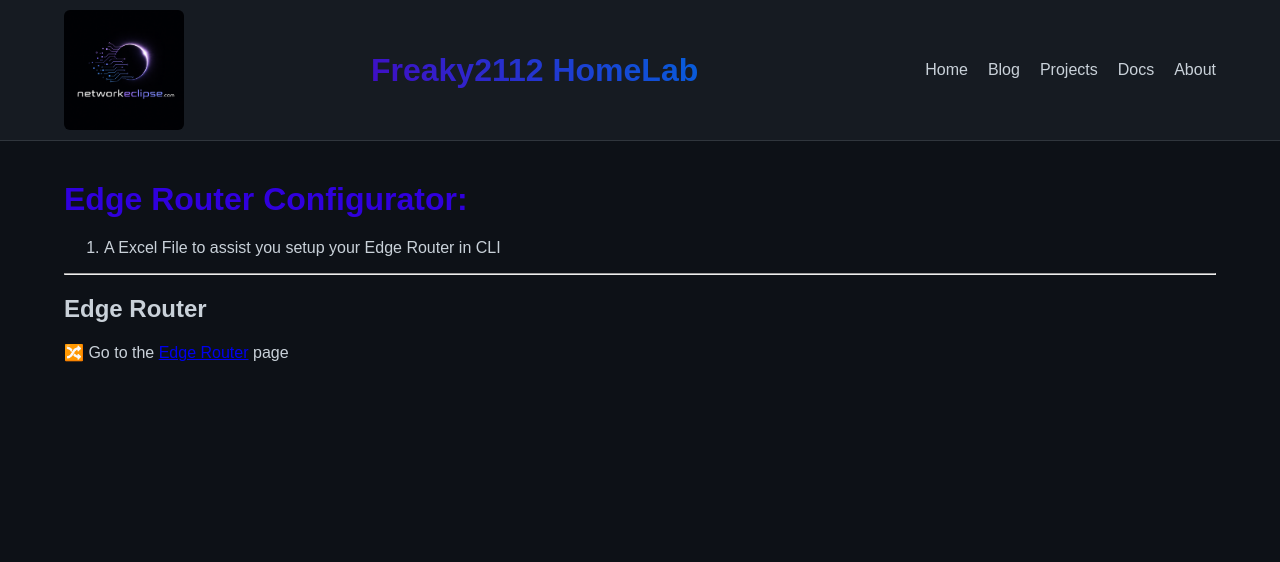
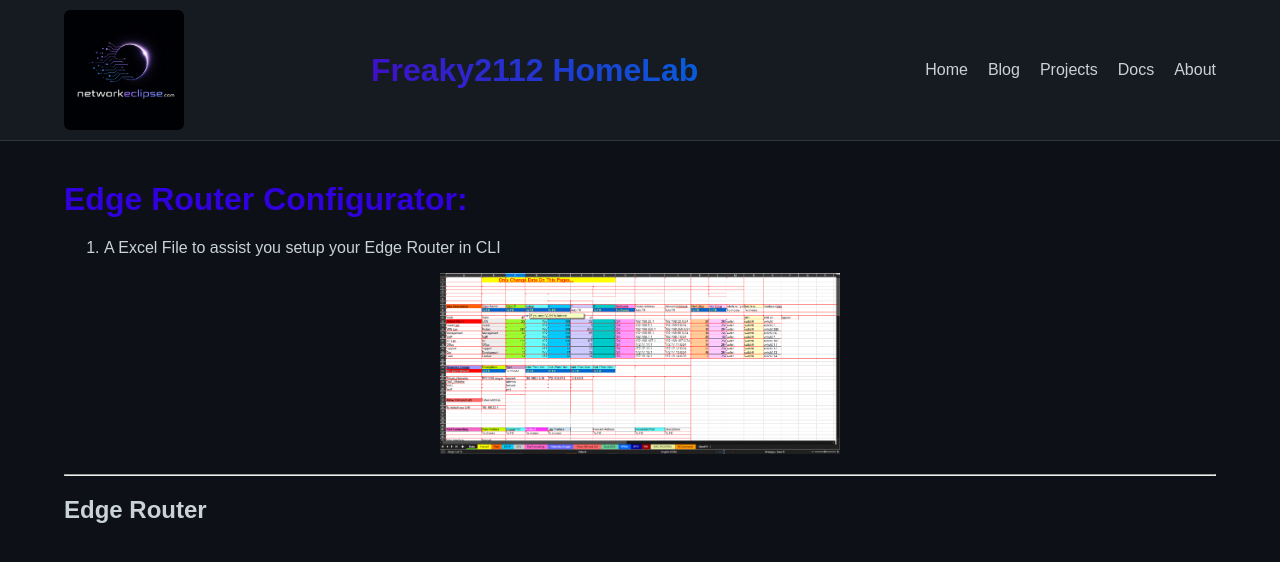
Before and after one commit to Freaky2112/freaky2112.github.io, a Jekyll site: the page built from _projects/edge.md, in a window 1280 px wide. Shown: the top 562 px of the page. Built offline with Jekyll 4.4.1, drawn with Linux system fonts in a browser that asks for light colours.

Commit message:
Add image to Edge

```diff
--- a/_projects/edge.md
+++ b/_projects/edge.md
@@ -7,7 +7,10 @@
 # Edge Router Configurator:
 
 1. A Excel File to assist you setup your Edge Router in CLI
+<br>
+<p align="center">
+  <img src="/assets/images/Edge.PNG" width="400">
+</p>
 
 ---
 ## Edge Router
-🔀 Go to the [Edge Router](https://github.com/Freaky2112/Edge_Router-) page
```
Also changed, not shown: assets/images/Edge.PNG (added).
